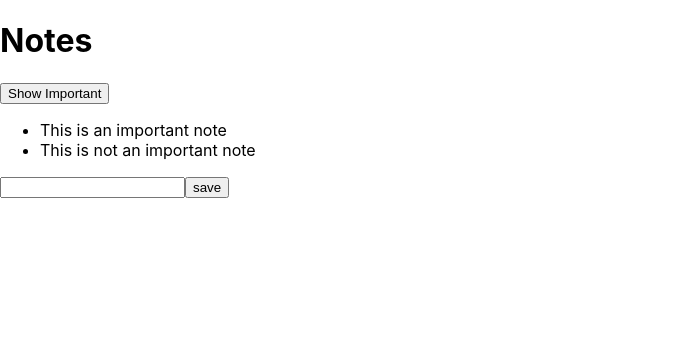
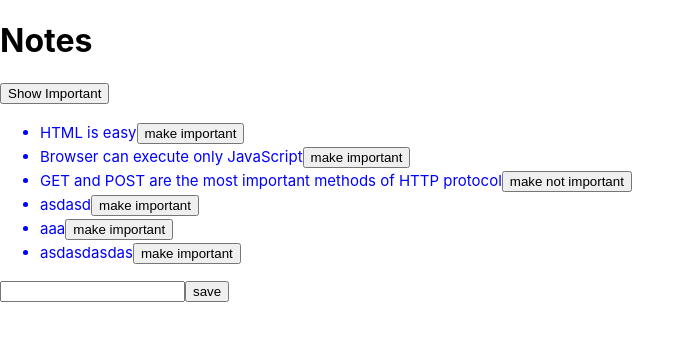
Before and after one commit to matisandacz/full-stack-client, a React (Create React App) app: page / in a window 1280 px wide. Shown: the top 340 px of the page, without its empty margins (0-695 px from the left). Built offline with nearby package versions, Linux system fonts and the light colour scheme; data requests are answered from the project's data file.

Commit message:
finish part

```diff
--- /dev/null
+++ b/db.json
@@ -0,0 +1,37 @@
+{
+  "notes": [
+    {
+      "id": 1,
+      "content": "HTML is easy",
+      "date": "2022-1-17T17:30:31.098Z",
+      "important": false
+    },
+    {
+      "id": 2,
+      "content": "Browser can execute only JavaScript",
+      "date": "2022-1-17T18:39:34.091Z",
+      "important": false
+    },
+    {
+      "id": 3,
+      "content": "GET and POST are the most important methods of HTTP protocol",
+      "date": "2022-1-17T19:20:14.298Z",
+      "important": true
+    },
+    {
+      "id": 4,
+      "content": "asdasd",
+      "important": false
+    },
+    {
+      "content": "aaa",
+      "important": false,
+      "id": 5
+    },
+    {
+      "content": "asdasdasdas",
+      "important": false,
+      "id": 6
+    }
+  ]
+}
--- a/src/components/App.js
+++ b/src/components/App.js
@@ -1,12 +1,19 @@
-import { useState } from 'react';
+import { useEffect, useState } from 'react';
 import '../App.css';
 import Display from './Display';
+import axios from 'axios';
 
-const App = (props) => {
 
-  const [notes, setNotes] = useState(props.notes);
+const App = () => {
+
+  const [notes, setNotes] = useState([]);
 
   const [noteContent, setNoteContent] = useState("")
+
+  useEffect(() => {
+    axios.get('http://localhost:3001/notes').then(
+    response => setNotes(response.data))
+  }, [])
 
   const handleNoteChange = (event) => {
     setNoteContent(event.target.value)
@@ -16,18 +23,37 @@ const App = (props) => {
     event.preventDefault()
 
     const newNote = {
-      id : notes.length + 1,
       content : noteContent,
       important : false
     }
 
-    setNotes(notes.concat(newNote))
-    setNoteContent("")
+    axios.post('http://localhost:3001/notes', newNote)
+    .then(response => {
+      setNotes(notes.concat(response.data))
+      setNoteContent("")
+    })
+
+  }
+
+  const toggleImportanceOf = (id) => {
+
+    const note = notes.find(note => note.id === id)
+    const changedNote = {...note, important : !note.important}
+
+    console.log(id)
+    console.log(changedNote)
+
+    const url = `http://localhost:3001/notes/${id}`
+
+    axios.put(url, changedNote)
+    .then(response => {
+      setNotes(notes.map(note => note.id === id ? response.data : note))
+    })
   }
 
   return <div>
 
-  <Display notes = {notes}></Display>
+  <Display notes = {notes} toggleImportanceOf = {toggleImportanceOf}></Display>
 
   <form onSubmit={addNote}>
     <input value={noteContent} onChange={handleNoteChange}></input>
--- a/src/components/Display.js
+++ b/src/components/Display.js
@@ -1,6 +1,6 @@
 import { useState } from "react"
 
-const Display = ({notes}) => {
+const Display = ({notes, toggleImportanceOf}) => {
 
     const [showAll, setShowAll] = useState(true)
 
@@ -15,8 +15,9 @@ const Display = ({notes}) => {
         <button onClick = {handleOnClick} >Show {showAll ? "Important" : "All"}</button>
         <ul>
             {notesToShow.map(note =>
-                <li key = {note.id}>
+                <li className = 'note' key = {note.id}>
                     {note.content}
+                    <button onClick = {() => toggleImportanceOf(note.id)}>{note.important? 'make not important' : 'make important'}</button>
                 </li>
             )}
         </ul>
--- a/src/index.css
+++ b/src/index.css
@@ -11,3 +11,9 @@ code {
   font-family: source-code-pro, Menlo, Monaco, Consolas, 'Courier New',
     monospace;
 }
+
+.note {
+  color: blue;
+  padding-top: 3px;
+  font-size: 15px;
+}
--- a/src/index.js
+++ b/src/index.js
@@ -5,9 +5,4 @@ import App from './components/App';
 
 const root = ReactDOM.createRoot(document.getElementById('root'));
 
-const notes = [
-    {id:1, content:"This is an important note", important : true},
-    {id:2, content:"This is not an important note", impotant: false}
-]
-
-root.render(<App notes={notes}/>)
+root.render(<App />)
```
Also changed, not shown: package.json (+6 -1 lines), src/services/Notes.js (added, +8 -0 lines), 1 other file (tests, documents, lock files or other folders).
